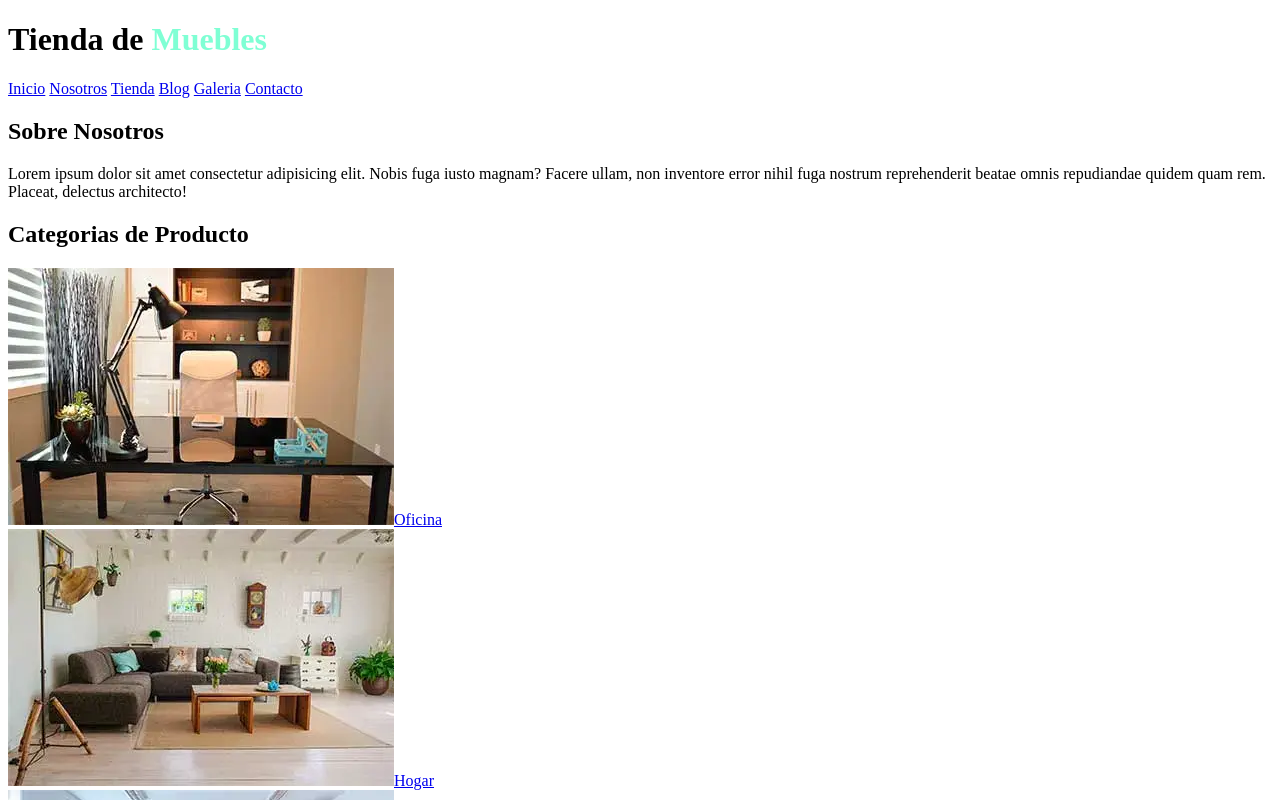
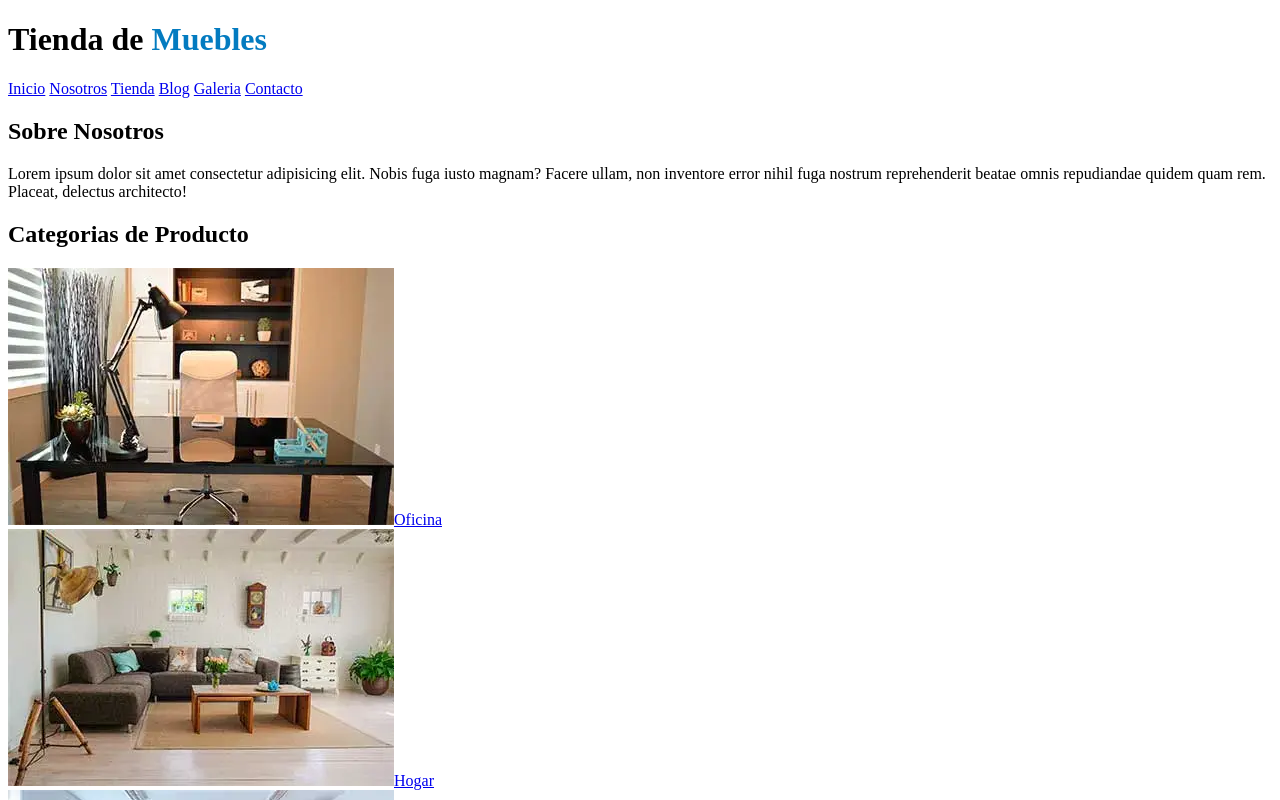
Before and after one commit to efrainhgmx/furniture-store, a plain HTML site: page index.html in a window 1280 px wide. Shown: the top 800 px of the page. Drawn offline with Linux system fonts and the light colour scheme.

Commit message:
Adding main color blue

```diff
--- a/assets/styles/styles.css
+++ b/assets/styles/styles.css
@@ -1,3 +1,3 @@
 h1 span{
-    color: aquamarine;
+    color: #037bc0;
 }
```
